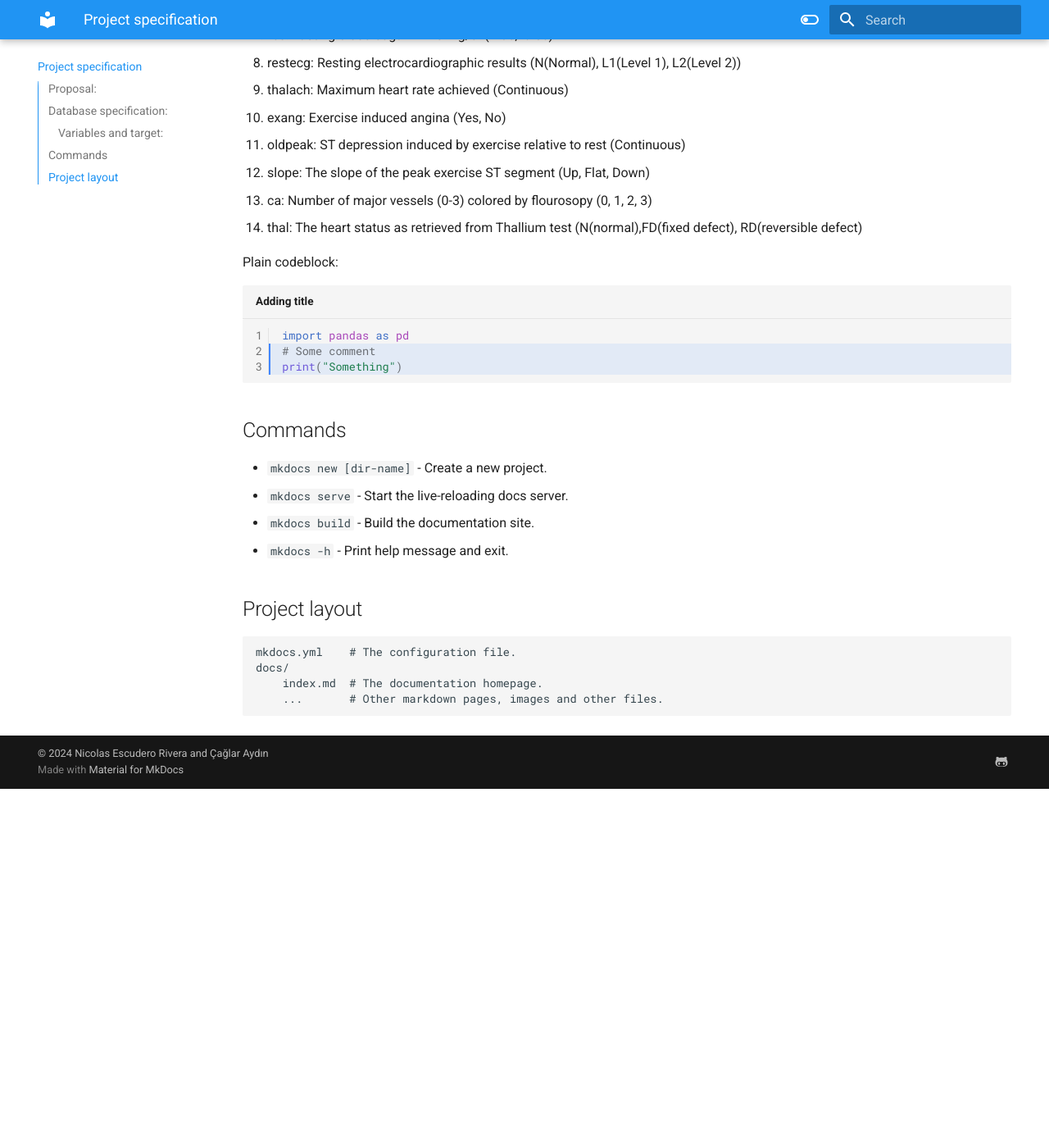
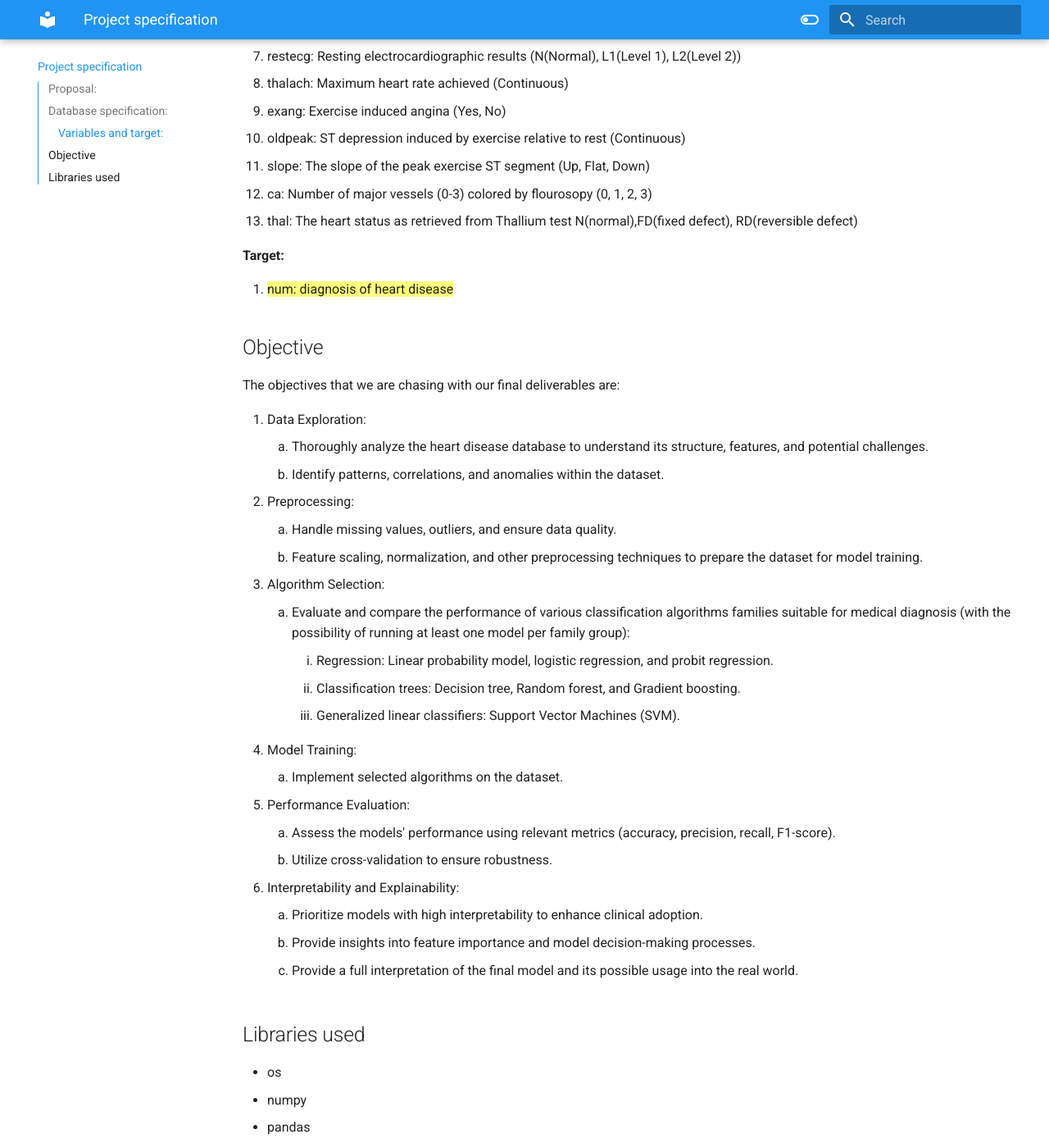
Before and after one commit to 96947300/JEM207-Project, an MkDocs documentation site: the page built from docs/index.md, in a window 1280 px wide and 1400 px high, scrolled down 907 px. Shown: the whole window at 82% size. Built offline with MkDocs 1.6.1 and Material for MkDocs 9.7.7, drawn with Linux system fonts in a browser that asks for light colours; before the commit the page ends 1869 px from its top, so only the background shows below that; some of the changed text lies outside the part shown.

Commit message:
Adding documentation
Expanding the documentation of the project

````diff
--- a/docs/index.md
+++ b/docs/index.md
@@ -24,27 +25,49 @@ The database uses a total of 13 explanatory variables and a single multicategory
 <li>oldpeak: ST depression induced by exercise relative to rest (Continuous)</li>
 <li>slope: The slope of the peak exercise ST segment (Up, Flat, Down)</li>
 <li>ca: Number of major vessels (0-3) colored by flourosopy (0, 1, 2, 3)</li>
-<li>thal: The heart status as retrieved from Thallium test (N(normal),FD(fixed defect), RD(reversible defect)</li>
+<li>thal: The heart status as retrieved from Thallium test N(normal),FD(fixed defect), RD(reversible defect)</li>
 </ol>
 
-Plain codeblock:
-```py linenums="1" title="Adding title" hl_lines="2 3"
-import pandas as pd
-# Some comment
-print("Something")
-```
+<b> Target: </b>
+<ol>
+<li><mark>num: diagnosis of heart disease</mark></li>
+</ol>
 
+## Objective
+The objectives that we are chasing with our final deliverables are:
 
-## Commands
+1. Data Exploration:
+    1. Thoroughly analyze the heart disease database to understand its structure, features, and potential challenges.
+    2. Identify patterns, correlations, and anomalies within the dataset.
+2. Preprocessing:
+    1. Handle missing values, outliers, and ensure data quality.
+    2. Feature scaling, normalization, and other preprocessing techniques to prepare the
+dataset for model training.
 
-* `mkdocs new [dir-name]` - Create a new project.
-* `mkdocs serve` - Start the live-reloading docs server.
-* `mkdocs build` - Build the documentation site.
-* `mkdocs -h` - Print help message and exit.
+3. Algorithm Selection:
+    1. Evaluate and compare the performance of various classification algorithms families
+suitable for medical diagnosis (with the possibility of running at least one model per
+family group):
+        1. Regression: Linear probability model, logistic regression, and probit regression.
+        2. Classification trees: Decision tree, Random forest, and Gradient boosting.
+        3. Generalized linear classifiers: Support Vector Machines (SVM).
+4. Model Training:
+    1. Implement selected algorithms on the dataset.
+5. Performance Evaluation:
+    1. Assess the models' performance using relevant metrics (accuracy, precision, recall, F1-score).
+    2. Utilize cross-validation to ensure robustness.
+6. Interpretability and Explainability:
+    1. Prioritize models with high interpretability to enhance clinical adoption.
+    2. Provide insights into feature importance and model decision-making processes.
+    3. Provide a full interpretation of the final model and its possible usage into the real world.
 
-## Project layout
-
-    mkdocs.yml    # The configuration file.
-    docs/
-        index.md  # The documentation homepage.
-        ...       # Other markdown pages, images and other files.
+## Libraries used
+* os
+* numpy
+* pandas
+* matplotlib
+* seaborn
+* re
+* plotly
+* sklearn
+* ucimlrepo
````
Also changed, not shown: other parts of docs/index.md (+2 -1 lines), docs/Models.md (+43 -1 lines).
